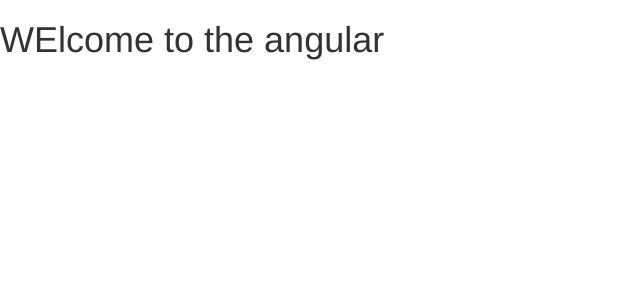
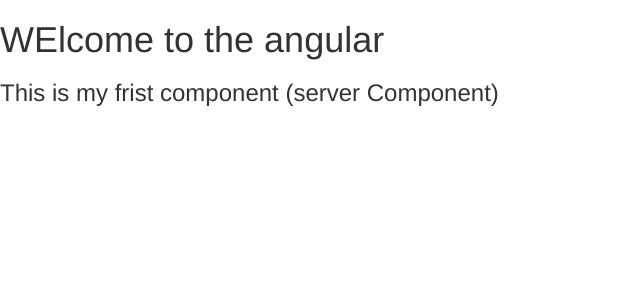
Before and after one commit to swapnil-narwade/Angular-5, an Angular app in the folder my-first-app/: page / in a window 1280 px wide. Shown: the top 300 px of the page, without its empty margins (0-640 px from the left). Built offline with nearby package versions, Linux system fonts and the light colour scheme.

Commit message:
finally my own component is displaying in browser

```diff
--- a/my-first-app/src/app/app.component.html
+++ b/my-first-app/src/app/app.component.html
@@ -1 +1,2 @@
 <h1>WElcome to the angular </h1>
+<app-server> </app-server>
--- a/my-first-app/src/app/server/server.component.html
+++ b/my-first-app/src/app/server/server.component.html
@@ -1 +1 @@
-<h1>This is my frist component (server Component)</h1>
+<h3>This is my frist component (server Component)</h3>
--- a/my-first-app/src/app/server/server.component.ts
+++ b/my-first-app/src/app/server/server.component.ts
@@ -1,4 +1,5 @@
 import { Component } from '@angular/core';
+
 @Component({
   selector: 'app-server',
   templateUrl:'./server.component.html'
```
